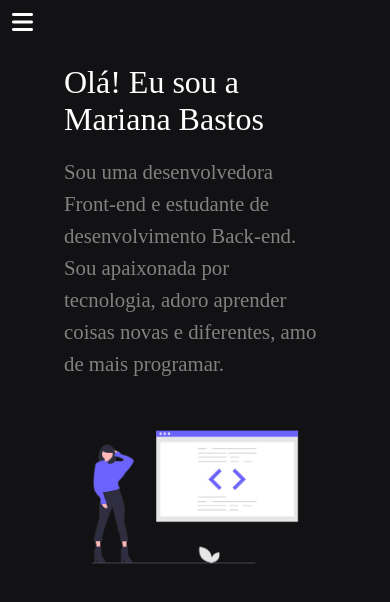
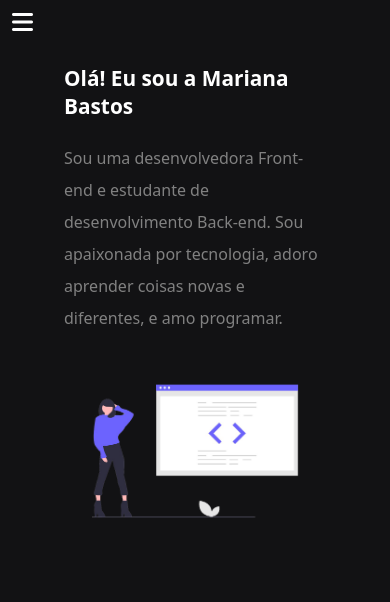
Before and after one commit to dev-mariana/portfolio-web, an Angular app: page / in a window 390 px wide. Shown: the top 602 px of the page. Built offline with nearby package versions, Linux system fonts and the light colour scheme.

Commit message:
add about settings

```diff
--- a/src/app/shared/components/header/header.component.scss
+++ b/src/app/shared/components/header/header.component.scss
@@ -9,7 +9,6 @@ nav {
   align-items: center;
   justify-content: flex-end;
   padding: 1rem;
-  font-family: "Segoe UI", "Tahoma", "Geneva", "Verdana", "sans-serif";
 }
 
 ul {
@@ -55,7 +54,7 @@ li:hover {
     top: 10px;
     left: 12px;
     cursor: pointer;
-    transition: 1s ease all;
+    transition: 3s ease all;
     z-index: 1;
   }
 
--- a/src/app/views/about/about.component.html
+++ b/src/app/views/about/about.component.html
@@ -1,12 +1,12 @@
 <section>
-  <div class="container">
+  <div class="content">
     <div class="card">
-        <p class="salutation">Olá! Eu sou a Mariana Bastos</p>
+      <h1 class="salutation">Olá! Eu sou a Mariana Bastos</h1>
       <br>
       <p class="apresentation">
         Sou uma desenvolvedora Front-end e estudante de desenvolvimento Back-end.
         Sou apaixonada por tecnologia, adoro aprender coisas novas e diferentes,
-          amo de mais programar.
+        e amo programar.
       </p>
     </div>
     <div class="woman-code">
--- a/src/app/views/about/about.component.scss
+++ b/src/app/views/about/about.component.scss
@@ -1,10 +1,9 @@
 @import "../../../styles.scss";
 
-.container {
+.content {
   display: flex;
   width: 100%;
   padding: 4rem;
-//   font-family: "Segoe UI", "Tahoma", "Geneva", "Verdana", "sans-serif";
 }
 
 .salutation {
@@ -19,8 +18,16 @@
 }
 
 @media (max-width: 768px) {
-  .container {
+  .content {
     flex-direction: column;
+  }
+
+  .salutation {
+    font-size: 1.3rem;
+  }
+
+  .apresentation {
+    font-size: 1rem;
   }
 
   .card {
--- a/src/index.html
+++ b/src/index.html
@@ -5,7 +5,7 @@
   <title>Portfólio</title>
   <base href="/">
   <meta name="viewport" content="width=device-width, initial-scale=1">
-  <link rel="icon" type="image/x-icon" href="favicon.ico">
+  <link rel="icon" type="image/x-icon" href="./assets/code-icon.png">
   <script src="https://kit.fontawesome.com/501d394fa9.js" crossorigin="anonymous"></script>
 </head>
 <body>
--- a/src/styles.scss
+++ b/src/styles.scss
@@ -6,6 +6,7 @@
 
 body {
   background-color: #121214;
+  font-family: 'Noto Sans', sans-serif;
 }
 
 $header-background: #202024;
```
Also changed, not shown: src/assets/code-icon.png (added). Lines whose indentation alone changed are shown as unchanged.
